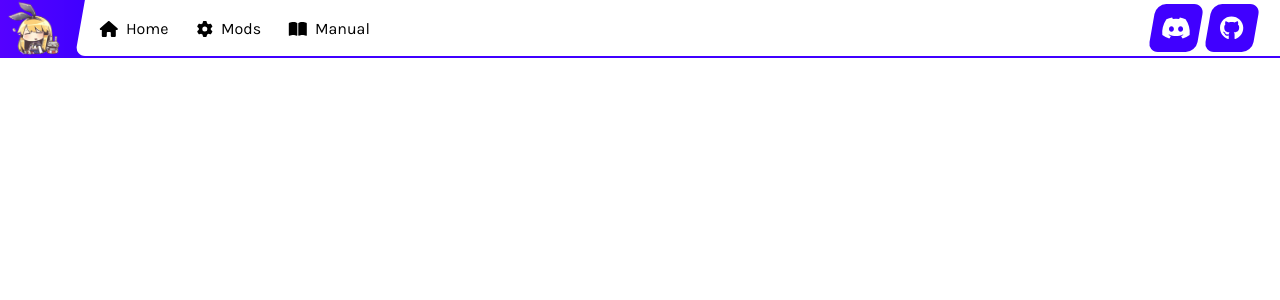
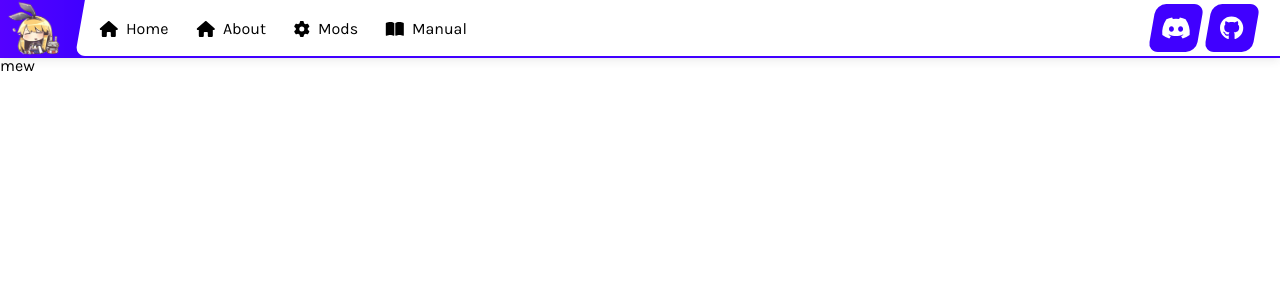
Before and after one commit to amatsukaze-ml/website, a Vue app in the folder client/: page /about in a window 1280 px wide. Shown: the top 300 px of the page. Built offline with nearby package versions, Linux system fonts and the light colour scheme.

Commit message:
Add routes

```diff
--- a/client/package.json
+++ b/client/package.json
@@ -13,7 +13,8 @@
     "@fortawesome/free-regular-svg-icons": "^6.1.1",
     "@fortawesome/free-solid-svg-icons": "^6.1.1",
     "@fortawesome/vue-fontawesome": "^3.0.1",
-    "vue": "^3.2.25"
+    "vue": "^3.2.25",
+    "vue-router": "^4.1.2"
   },
   "devDependencies": {
     "@vitejs/plugin-vue": "^2.3.3",
--- a/client/src/App.vue
+++ b/client/src/App.vue
@@ -6,9 +6,11 @@ import NavbarRoute from './components/Navbar/Route.vue';
 <template>
   <Navbar>
     <NavbarRoute name="Home" icon="fa-solid fa-house" url="/" />
+    <NavbarRoute name="About" icon="fa-solid fa-house" url="/about" />
     <NavbarRoute name="Mods" icon="fa-solid fa-gear" url="/mods" />
     <NavbarRoute name="Manual" icon="fa-solid fa-book-open" url="/manual" />
   </Navbar>
+  <router-view></router-view>
 </template>
 
 <style lang="less">
--- a/client/src/components/Navbar/Route.vue
+++ b/client/src/components/Navbar/Route.vue
@@ -7,14 +7,14 @@ defineProps({
 </script>
 
 <template>
-  <div class="route">
+  <router-link :to=url class="route">
     <div class="route--icon">
       <fa :icon=icon />
     </div>
     <div class="route--name">
       {{ name }}
     </div>
-  </div>
+  </router-link>
 </template>
 
 <style scoped lang="less">
--- a/client/src/main.js
+++ b/client/src/main.js
@@ -6,9 +6,11 @@ import { FontAwesomeIcon } from '@fortawesome/vue-fontawesome';
 import { fas } from '@fortawesome/free-solid-svg-icons';
 import { far } from '@fortawesome/free-regular-svg-icons';
 import { fab } from '@fortawesome/free-brands-svg-icons';
+import router from './router';
 
 library.add(fas, far, fab);
 
 createApp(App)
+    .use(router)
     .component('fa', FontAwesomeIcon)
     .mount('#app');
--- /dev/null
+++ b/client/src/pages/About.vue
@@ -0,0 +1,3 @@
+<template>
+    mew
+</template>
--- /dev/null
+++ b/client/src/pages/Home.vue
@@ -0,0 +1,3 @@
+<template>
+    hi
+</template>
--- /dev/null
+++ b/client/src/router.js
@@ -0,0 +1,15 @@
+import { createRouter, createWebHistory } from 'vue-router';
+import Home from './pages/Home.vue';
+import About from './pages/About.vue';
+
+const routes = [
+    { path: '/', name: 'Home', component: Home },
+    { path: '/about', name: 'About', component: About },
+]; // TODO: dynamically add routes?
+
+const router = createRouter({
+    history: createWebHistory(),
+    routes
+});
+
+export default router;
```
